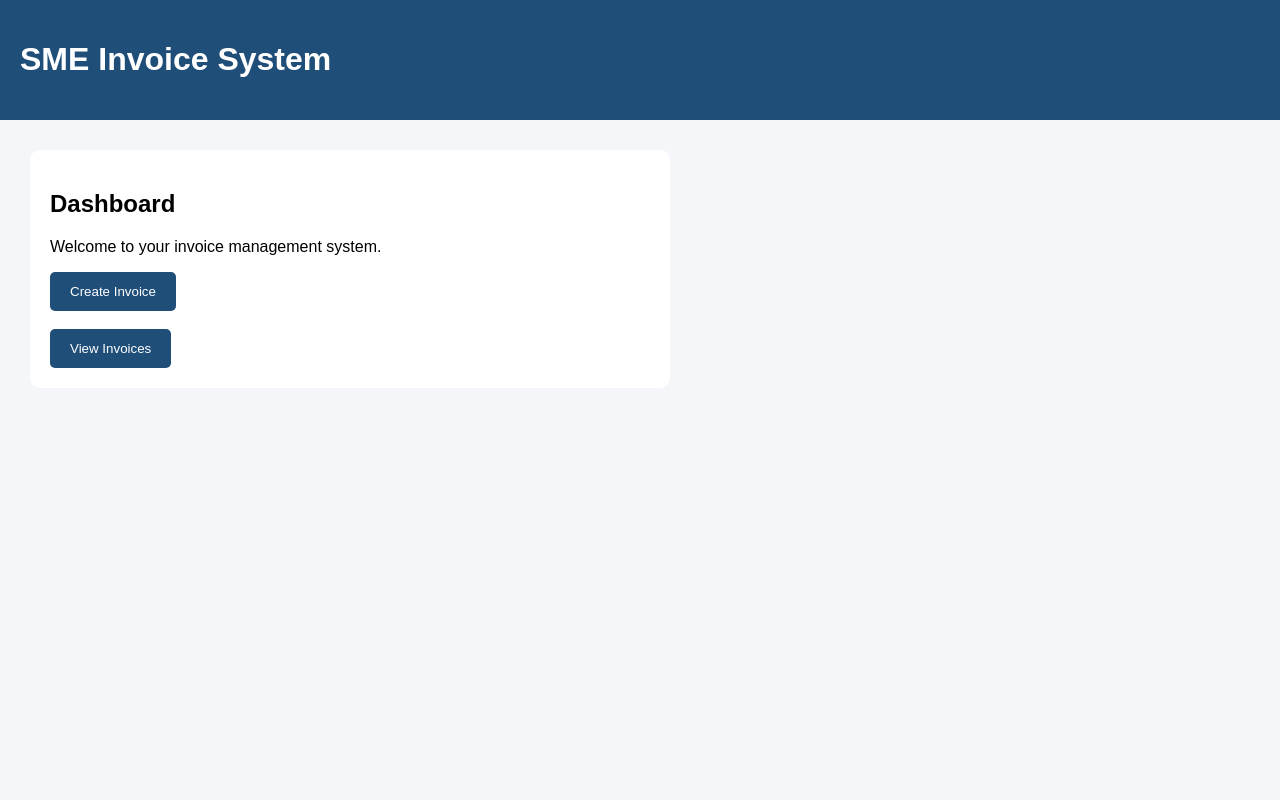
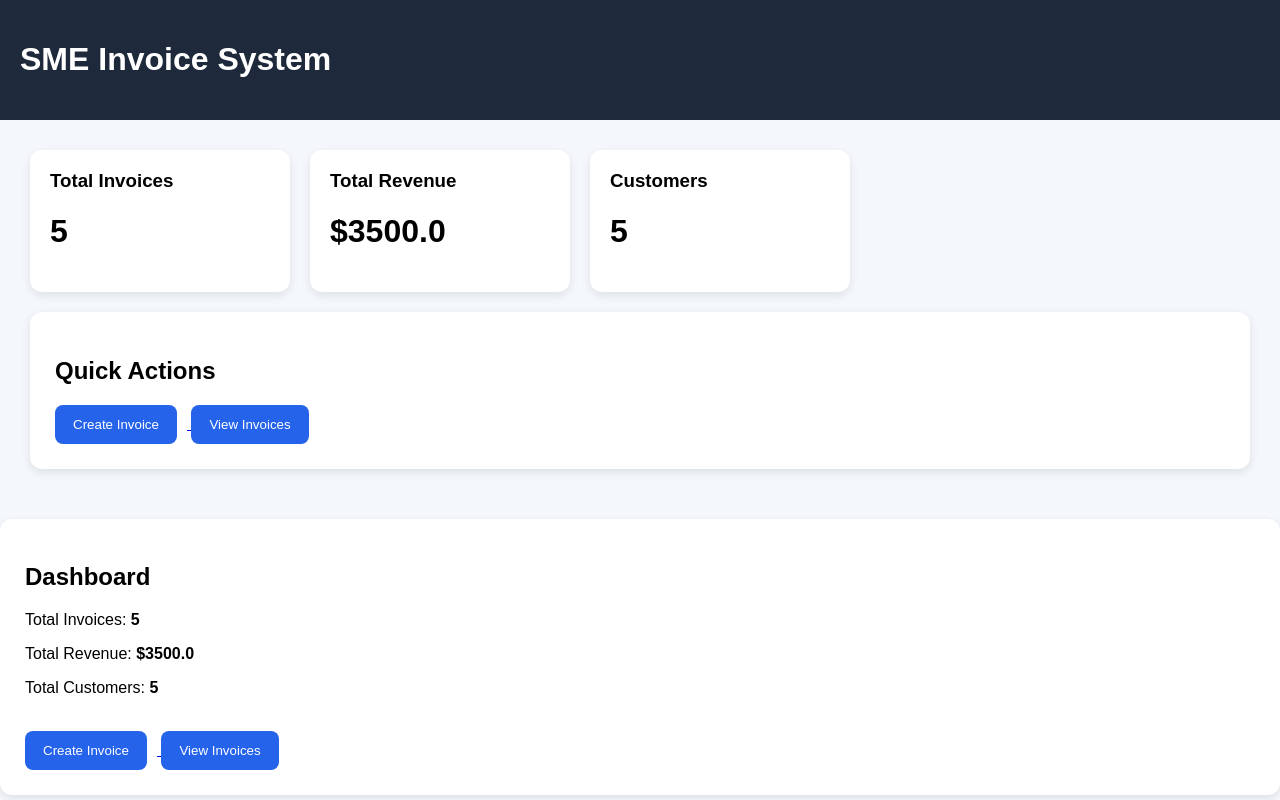
Before and after one commit to chellahchris-290/invoice-app, a Flask app: page / in a window 1280 px wide. Run offline with Flask 3, Linux system fonts and the light colour scheme; data comes from the database, SQL or seed files in the repository.

Commit message:
Added dashboard statistics cards and improved UI

```diff
--- a/app.py
+++ b/app.py
@@ -5,6 +5,33 @@ app = Flask(__name__)
 
 @app.route("/")
 def home():
+
+    connection = sqlite3.connect("invoices.db")
+
+    cursor = connection.cursor()
+
+    cursor.execute("SELECT COUNT(*) FROM invoices")
+    total_invoices = cursor.fetchone()[0]
+
+    cursor.execute("SELECT SUM(amount) FROM invoices")
+    total_revenue = cursor.fetchone()[0]
+
+    if total_revenue is None:
+        total_revenue = 0
+
+    cursor.execute(
+        "SELECT COUNT(DISTINCT customer) FROM invoices"
+    )
+    total_customers = cursor.fetchone()[0]
+
+    connection.close()
+
+    return render_template(
+        "index.html",
+        total_invoices=total_invoices,
+        total_revenue=total_revenue,
+        total_customers=total_customers
+    )
     return render_template("index.html")
 
 @app.route("/invoice")
--- a/static/style.css
+++ b/static/style.css
@@ -1,12 +1,11 @@
 body {
+    margin: 0;
     font-family: Arial, sans-serif;
-    background-color: #f4f6f9;
-    margin: 0;
-    padding: 0;
+    background: #f4f7fb;
 }
 
 header {
-    background-color: #1f4e79;
+    background: #1e293b;
     color: white;
     padding: 20px;
 }
@@ -15,22 +14,57 @@ header {
     padding: 30px;
 }
 
+.stats {
+    display: flex;
+    gap: 20px;
+    flex-wrap: wrap;
+}
+
+.stat-card {
+    background: white;
+    width: 220px;
+    padding: 20px;
+    border-radius: 12px;
+    box-shadow: 0px 3px 10px rgba(0,0,0,0.1);
+}
+
+.stat-card h3 {
+    margin-top: 0;
+}
+
 .card {
     background: white;
-    padding: 20px;
-    border-radius: 10px;
-    max-width: 600px;
+    padding: 25px;
+    border-radius: 12px;
+    box-shadow: 0px 3px 10px rgba(0,0,0,0.1);
+    margin-top: 20px;
 }
 
 button {
-    background-color: #1f4e79;
+    background: #2563eb;
     color: white;
     border: none;
-    padding: 12px 20px;
-    border-radius: 5px;
+    padding: 12px 18px;
+    border-radius: 8px;
     cursor: pointer;
+    margin-right: 10px;
 }
 
 button:hover {
     opacity: 0.9;
 }
+
+table {
+    width: 100%;
+    border-collapse: collapse;
+}
+
+th {
+    background: #1e293b;
+    color: white;
+}
+
+th, td {
+    padding: 12px;
+    border: 1px solid #ddd;
+}
--- a/templates/index.html
+++ b/templates/index.html
@@ -2,10 +2,12 @@
 <html>
 
 <head>
+
     <title>SME Invoice System</title>
 
     <link rel="stylesheet"
           href="{{ url_for('static', filename='style.css') }}">
+
 </head>
 
 <body>
@@ -16,22 +18,69 @@
 
 <div class="container">
 
+    <div class="stats">
+
+        <div class="stat-card">
+            <h3>Total Invoices</h3>
+            <h1>{{ total_invoices }}</h1>
+        </div>
+
+        <div class="stat-card">
+            <h3>Total Revenue</h3>
+            <h1>${{ total_revenue }}</h1>
+        </div>
+
+        <div class="stat-card">
+            <h3>Customers</h3>
+            <h1>{{ total_customers }}</h1>
+        </div>
+
+    </div>
+
+    <div class="card">
+
+        <h2>Quick Actions</h2>
+
+        <a href="/invoice">
+            <button>Create Invoice</button>
+        </a>
+
+        <a href="/invoices">
+            <button>View Invoices</button>
+        </a>
+
+    </div>
+
+</div>
+
     <div class="card">
 
         <h2>Dashboard</h2>
 
         <p>
-            Welcome to your invoice management system.
+            Total Invoices:
+            <strong>{{ total_invoices }}</strong>
         </p>
 
+        <p>
+            Total Revenue:
+            <strong>${{ total_revenue }}</strong>
+        </p>
+
+        <p>
+            Total Customers:
+            <strong>{{ total_customers }}</strong>
+        </p>
+
+        <br>
+
         <a href="/invoice">
-    <button>Create Invoice</button>
-    <br><br>
+            <button>Create Invoice</button>
+        </a>
 
-<a href="/invoices">
-    <button>View Invoices</button>
-</a>
-</a>
+        <a href="/invoices">
+            <button>View Invoices</button>
+        </a>
 
     </div>
 
```
